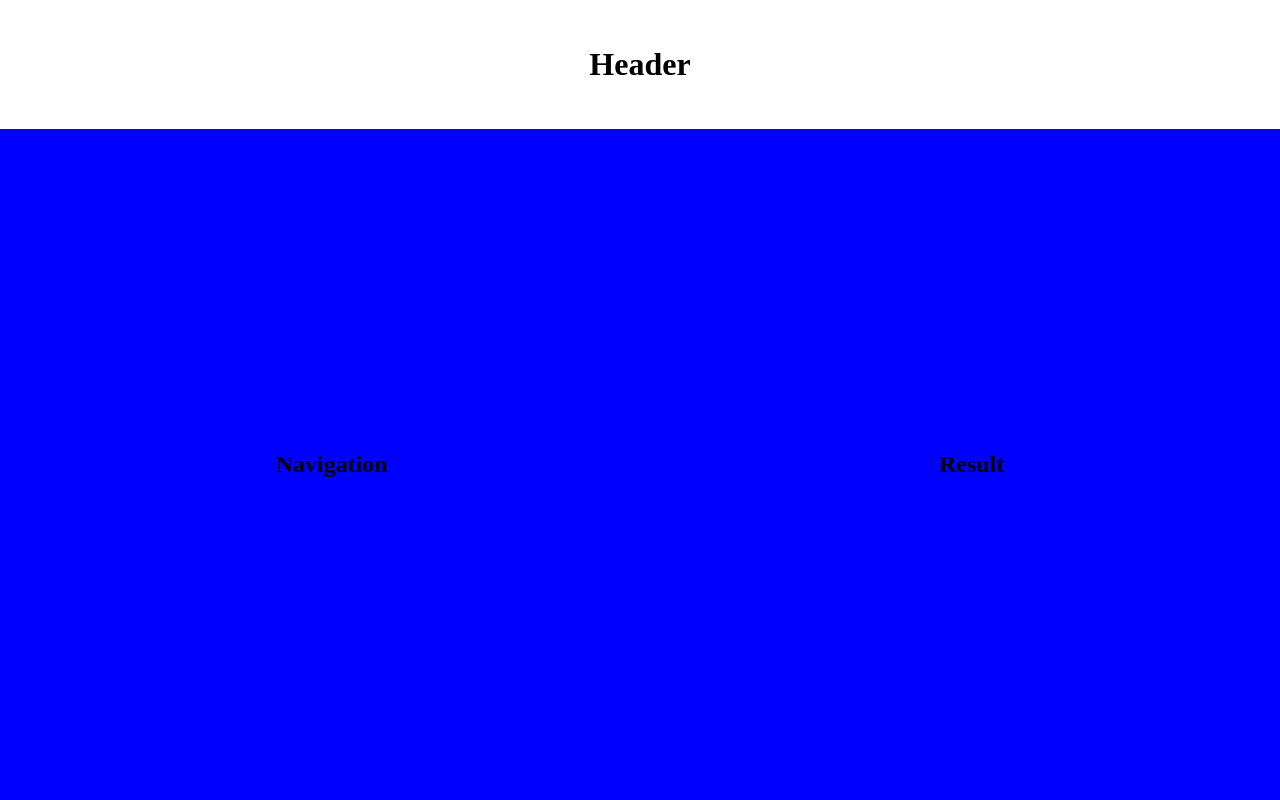
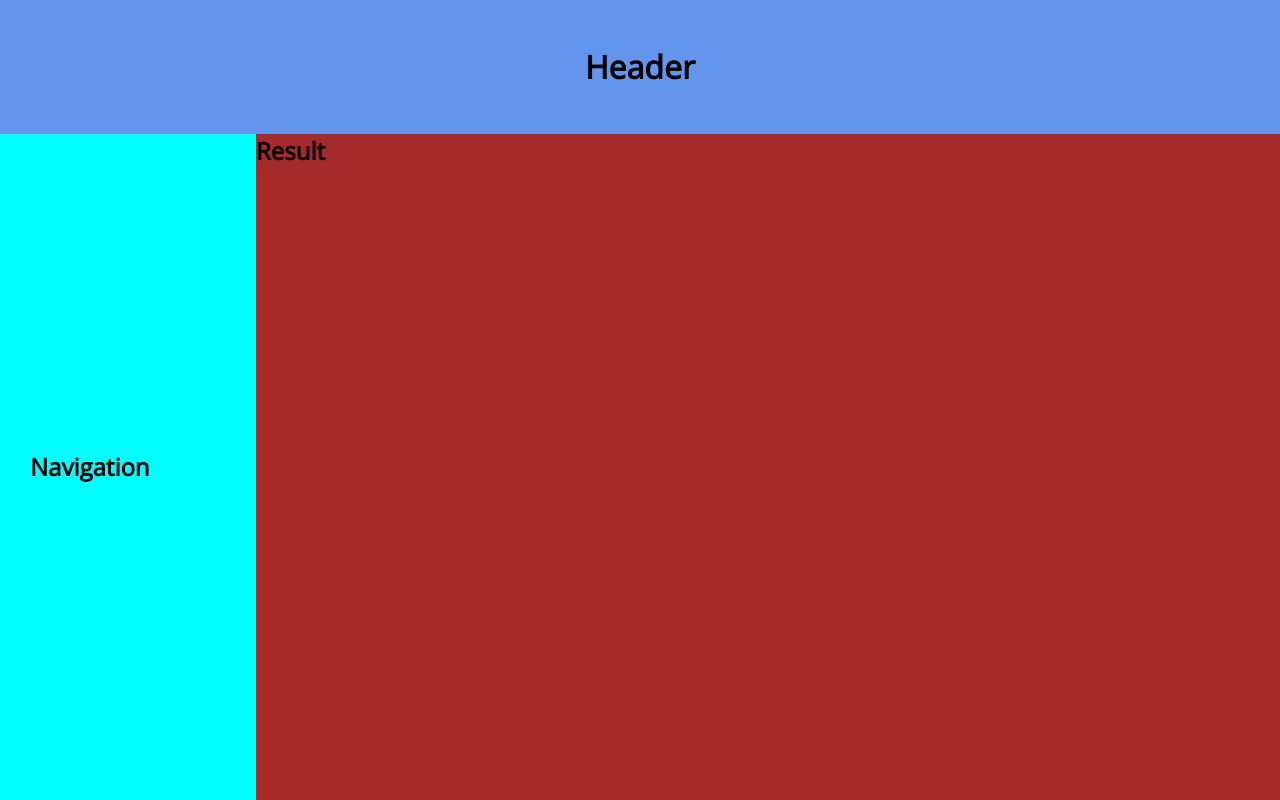
Before and after one commit to TomiKowi/React-Food-App, a React (Create React App) app in the folder my-app/: page / in a window 1280 px wide. Built offline with nearby package versions, Linux system fonts and the light colour scheme.

Commit message:
add simple styles to start work

```diff
--- a/my-app/src/styles/App.css
+++ b/my-app/src/styles/App.css
@@ -5,17 +5,16 @@
 }
 
 div.App {
+  display: flex;
+  flex-direction: column;
   height: 100vh;
   width: 100%;
-  display: flex;
-  flex-direction: column;
+  margin: 0 auto;
+  font-family: 'Open Sans', sans-serif;
 }
 
 div.mainContainer {
-  background-color: blue;
   display: flex;
-  justify-content: space-around;
-  align-items: center;
   flex-grow: 7;
 }
 
--- a/my-app/src/styles/Header.css
+++ b/my-app/src/styles/Header.css
@@ -0,0 +1,3 @@
+div.header {
+    background-color: cornflowerblue;
+}
--- a/my-app/src/styles/Navigation.css
+++ b/my-app/src/styles/Navigation.css
@@ -0,0 +1,36 @@
+.navigation {
+    display: flex;
+    flex-direction: column;
+    justify-content: center;
+    padding-left: 30px;
+    min-width: 20%;
+    height: 100%;
+    background-color: aqua;
+}
+
+.navigation ul {
+    flex-basis: 40vh;
+    display: flex;
+    flex-direction: column;
+    justify-content: space-around;
+    list-style: none;
+}
+
+.navigation ul li a {
+    display: block;
+    text-decoration: none;
+    padding: 5px 10px;
+    color: black;
+    text-transform: uppercase;
+    letter-spacing: 1px;
+    transition: .2s;
+}
+
+.navigation ul li a:hover {
+    transform: translateX(10px);
+}
+
+.navigation ul li a.active {
+    border-left: 8px solid gray;
+    transform: translateX(0px);
+}
--- a/my-app/src/styles/Result.css
+++ b/my-app/src/styles/Result.css
@@ -0,0 +1,4 @@
+div.result {
+    flex-grow: 1;
+    background-color: brown;
+}
```
